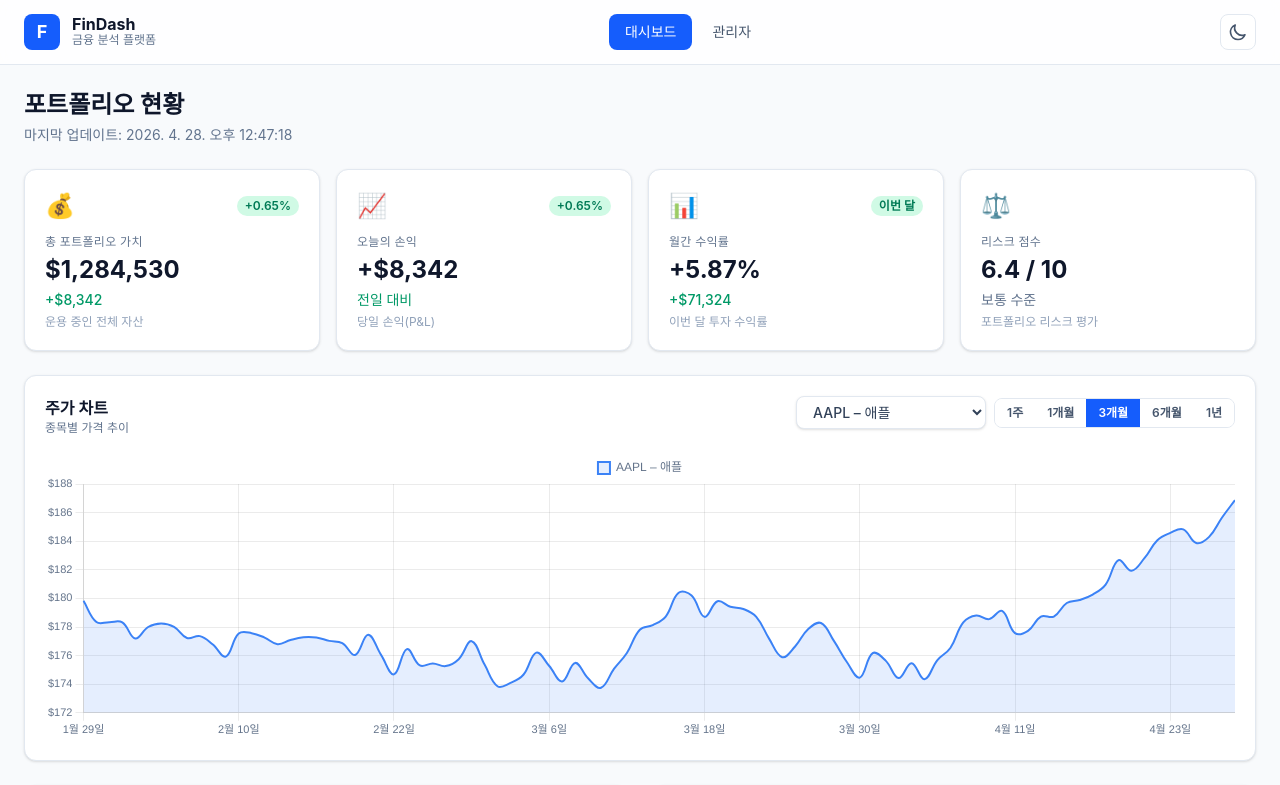
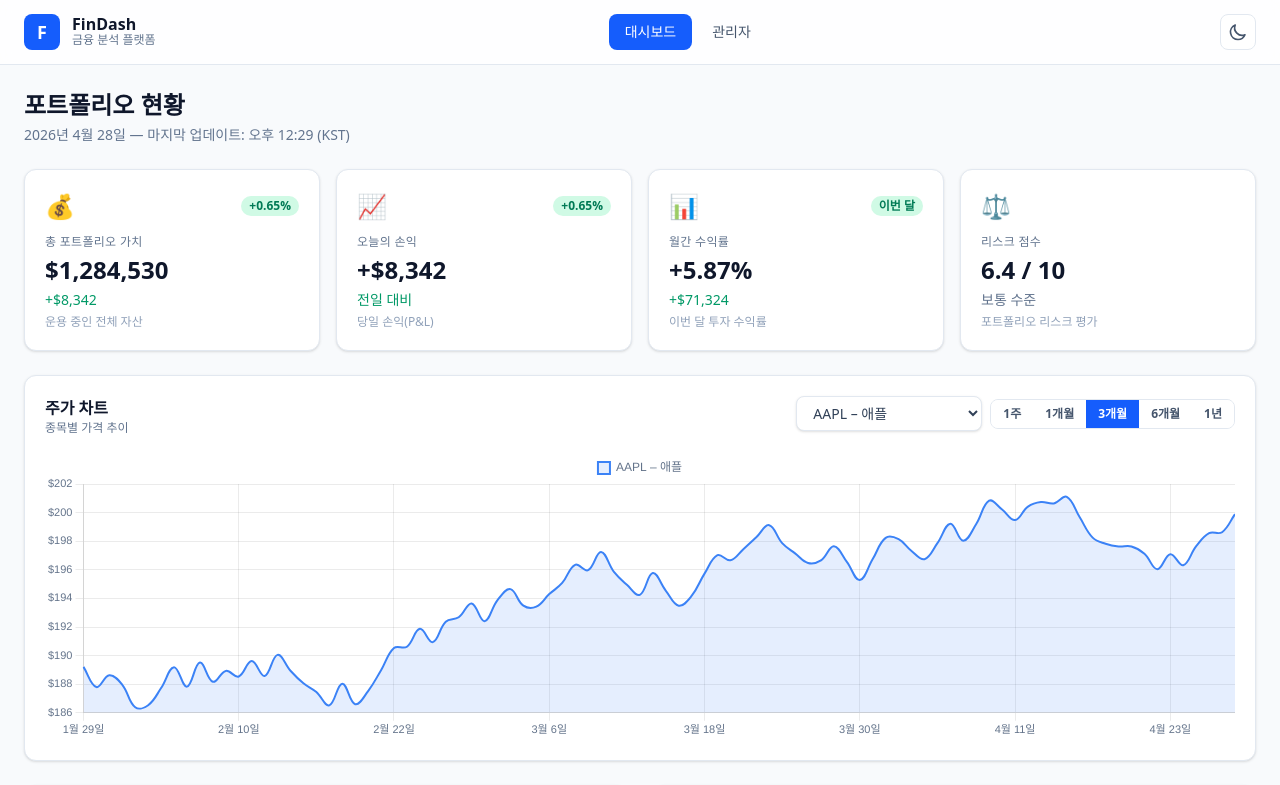
Before and after one commit to junyoung11/financial-dashboard, a Next.js app: page / in a window 1280 px wide. Shown: the top 785 px of the page. Built offline with nearby package versions, Linux system fonts and the light colour scheme.

Commit message:
0429 최종본 (dark mode + chart fix)

```diff
--- a/app/globals.css
+++ b/app/globals.css
@@ -1,51 +1,4 @@
 @import "tailwindcss";
 
-@custom-variant dark (&:is(.dark *));
-
-:root {
-  --bg: #f8fafc;
-  --fg: #0f172a;
-}
-
-.dark {
-  --bg: #0f172a;
-  --fg: #f1f5f9;
-}
-
-*,
-*::before,
-*::after {
-  box-sizing: border-box;
-}
-
-html {
-  -webkit-text-size-adjust: 100%;
-}
-
-body {
-  margin: 0;
-  background-color: var(--bg);
-  color: var(--fg);
-  font-family: -apple-system, BlinkMacSystemFont, "Segoe UI", Roboto,
-    "Helvetica Neue", Arial, sans-serif;
-  -webkit-font-smoothing: antialiased;
-  transition: background-color 0.2s ease, color 0.2s ease;
-}
-
-::-webkit-scrollbar {
-  width: 6px;
-  height: 6px;
-}
-
-::-webkit-scrollbar-track {
-  background: transparent;
-}
-
-::-webkit-scrollbar-thumb {
-  background: #94a3b8;
-  border-radius: 3px;
-}
-
-.dark ::-webkit-scrollbar-thumb {
-  background: #475569;
-}
+/* Tailwind v4: class-based dark mode (toggles via .dark on <html>) */
+@custom-variant dark (&:where(.dark, .dark *));
--- a/app/layout.tsx
+++ b/app/layout.tsx
@@ -3,7 +3,7 @@ import "./globals.css";
 import { ThemeProvider } from "../lib/theme-context";
 
 export const metadata: Metadata = {
-  title: "금융 데모 만들기",
+  title: "FinDash – 금융 분석 대시보드",
   description: "Next.js 기반 금융 분석 대시보드 데모",
 };
 
--- a/app/page.tsx
+++ b/app/page.tsx
@@ -1,8 +1,12 @@
+"use client";
+
+import dynamic from "next/dynamic";
 import Header from "../components/Header";
 import PortfolioCards from "../components/PortfolioCards";
-import StockChart from "../components/StockChart";
-import AssetAllocationChart from "../components/AssetAllocationChart";
-import PerformanceChart from "../components/PerformanceChart";
+
+const StockChart = dynamic(() => import("../components/StockChart"), { ssr: false });
+const AssetAllocationChart = dynamic(() => import("../components/AssetAllocationChart"), { ssr: false });
+const PerformanceChart = dynamic(() => import("../components/PerformanceChart"), { ssr: false });
 
 export default function DashboardPage() {
   return (
@@ -16,7 +20,7 @@ export default function DashboardPage() {
             포트폴리오 현황
           </h1>
           <p className="mt-1 text-sm text-slate-500 dark:text-slate-400">
-            마지막 업데이트: {new Date().toLocaleString("ko-KR", { timeZone: "Asia/Seoul" })}
+            2026년 4월 28일 &mdash; 마지막 업데이트: 오후 12:29 (KST)
           </p>
         </div>
 
--- a/components/AssetAllocationChart.tsx
+++ b/components/AssetAllocationChart.tsx
@@ -111,9 +111,9 @@ export default function AssetAllocationChart() {
         </div>
       </div>
 
-      <div className="h-64">
-        <canvas ref={canvasRef} />
-      </div>
+      <div className="h-64" style={{ position: "relative", height: "16rem" }}>
+              <canvas ref={canvasRef} />
+            </div>
     </div>
   );
 }
--- a/components/PerformanceChart.tsx
+++ b/components/PerformanceChart.tsx
@@ -137,9 +137,9 @@ export default function PerformanceChart() {
         </div>
       </div>
 
-      <div className="h-64">
-        <canvas ref={canvasRef} />
-      </div>
+      <div className="h-64" style={{ position: "relative", height: "16rem" }}>
+              <canvas ref={canvasRef} />
+            </div>
     </div>
   );
 }
--- a/components/StockChart.tsx
+++ b/components/StockChart.tsx
@@ -160,9 +160,9 @@ export default function StockChart() {
         </div>
       </div>
 
-      <div className="h-72">
-        <canvas ref={canvasRef} />
-      </div>
+      <div className="h-72" style={{ position: "relative", height: "18rem" }}>
+              <canvas ref={canvasRef} />
+            </div>
     </div>
   );
 }
--- a/lib/theme-context.tsx
+++ b/lib/theme-context.tsx
@@ -16,6 +16,7 @@ const ThemeContext = createContext<ThemeContextType>({
 
 export function ThemeProvider({ children }: { children: React.ReactNode }) {
   const [theme, setTheme] = useState<Theme>("light");
+  const [mounted, setMounted] = useState(false);
 
   useEffect(() => {
     // Read stored preference or system preference
@@ -28,6 +29,7 @@ export function ThemeProvider({ children }: { children: React.ReactNode }) {
         : "light";
 
     setTheme(resolved);
+    setMounted(true);
     document.documentElement.classList.toggle("dark", resolved === "dark");
   }, []);
 
@@ -37,6 +39,11 @@ export function ThemeProvider({ children }: { children: React.ReactNode }) {
     localStorage.setItem("theme", next);
     document.documentElement.classList.toggle("dark", next === "dark");
   };
+
+  // SSR 중에는 children만 렌더, hydration 후 테마 적용
+  if (!mounted) {
+    return <>{children}</>;
+  }
 
   return (
     <ThemeContext.Provider value={{ theme, toggleTheme }}>
--- a/tailwind.config.ts
+++ b/tailwind.config.ts
@@ -1,7 +1,6 @@
 import type { Config } from "tailwindcss";
 
 const config: Config = {
-  darkMode: "class",
   content: [
     "./app/**/*.{js,ts,jsx,tsx,mdx}",
     "./components/**/*.{js,ts,jsx,tsx,mdx}",
```
Also changed, not shown: tsconfig.json (+19 -5 lines).
